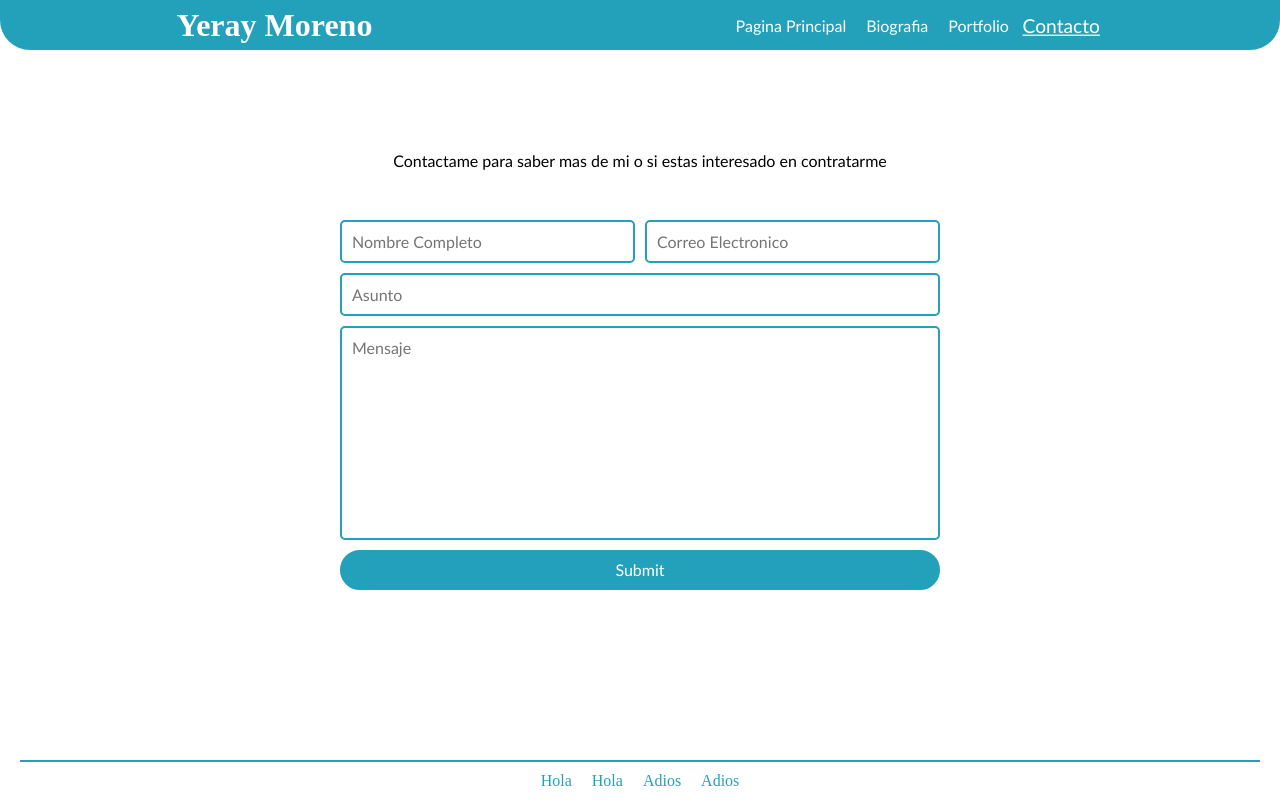
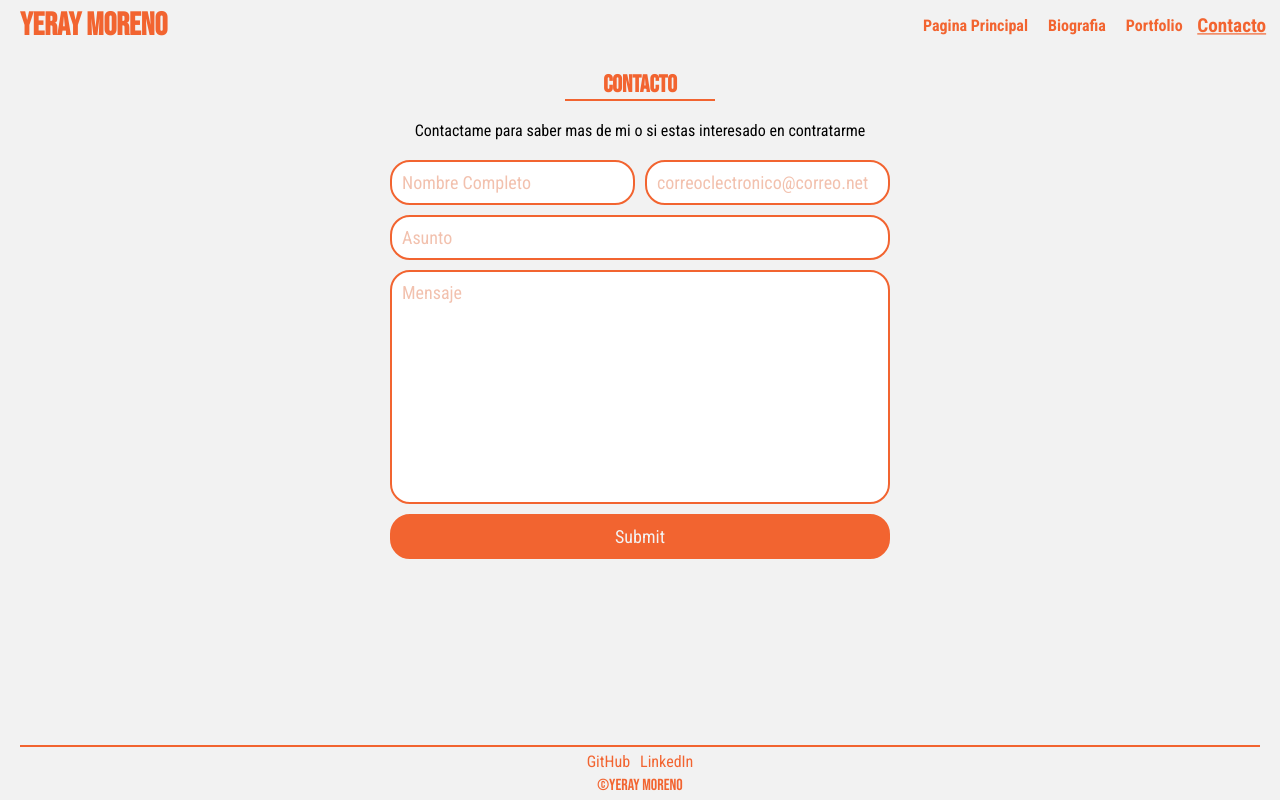
Before and after one commit to YerBrown/Proyecto-Personal, a plain HTML site: page contacto.html in a window 1280 px wide. Drawn offline with Linux system fonts and the light colour scheme.

Commit message:
rehacer el css

```diff
--- a/contacto.html
+++ b/contacto.html
@@ -6,6 +6,12 @@
     <meta name="viewport" content="width=device-width, initial-scale=1.0">
     <title>Yeray Moreno - Contacto</title>
     <link rel="stylesheet" href="styles.css">
+    <link rel="preconnect" href="https://fonts.googleapis.com">
+    <link rel="preconnect" href="https://fonts.gstatic.com" crossorigin>
+    <link href="https://fonts.googleapis.com/css2?family=Bebas+Neue&display=swap" rel="stylesheet">
+    <link rel="preconnect" href="https://fonts.googleapis.com">
+    <link rel="preconnect" href="https://fonts.gstatic.com" crossorigin>
+    <link href="https://fonts.googleapis.com/css2?family=Bebas+Neue&family=Roboto+Condensed:ital,wght@0,100..900;1,100..900&display=swap" rel="stylesheet">
 </head>
 
 <body>
@@ -20,23 +26,23 @@
     </header>
     <main>
         <section id="contacto">
+            <h2>Contacto</h2>
             <p>Contactame para saber mas de mi o si estas interesado en contratarme</p>
             <form action="" id="grid-contacto">
-                <input type="text" name="nombre" id="nombre" placeholder="Nombre Completo">
-                <input type="mail" name="correo" id="correo" placeholder="Correo Electronico">
-                <input type="text" name="asunto" id="asunto" placeholder="Asunto">
-                <textarea name="contenido" id="contenido" placeholder="Mensaje" rows="10"></textarea>
+                <input type="text" name="nombre" id="nombre" class="input-formulario" placeholder="Nombre Completo" required>
+                <input type="mail" name="correo" id="correo" class="input-formulario" placeholder="correoclectronico@correo.net" required>
+                <input type="text" name="asunto" id="asunto" class="input-formulario" placeholder="Asunto" required>
+                <textarea name="contenido" id="contenido" class="input-formulario" placeholder="Mensaje" rows="10" required></textarea>
                 <input type="submit" id="enviar">
             </form>
         </section>
     </main>
     <footer>
         <ul>
-            <li>Hola</li>
-            <li>Hola</li>
-            <li>Adios</li>
-            <li>Adios</li>
+            <li><a href="https://github.com/YerBrown" target="_blank">GitHub</a></li>
+            <li><a href="https://www.linkedin.com/in/yeray-moreno-a71512140/" target="_blank">LinkedIn</a></li>
         </ul>
+        <p id="copyright">&copy;Yeray Moreno </p>
     </footer>
 </body>
 
--- a/styles.css
+++ b/styles.css
@@ -1,18 +1,28 @@
+:root {
+    --font-general: 'Roboto Condensed', 'Bebas Neue', 'Roboto Condensed',sans-serif;
+    --font-title: 'Bebas Neue', 'Roboto Condensed', sans-serif;
+    --color-1: #F24F13;
+    --color-2: #F26430;
+    --color-3: #F2865E;
+    --color-4: #F2C1AE;
+    --color-5: #F2F2F2;
+}
+
 * {
     padding: 0;
     margin: 0;
 }
-:root {
-    --font-general: 'Trebuchet MS', 'Lucida Sans Unicode', 'Lucida Grande', 'Lucida Sans', Arial, sans-serif;
-}
+
 body,
 html {
     display: flex;
     flex-direction: column;
-    background-color: white;
     height: 100%;
-    margin: 0;
+    background-color: var(--color-5);
+    font-family: var(--font-general);
 }
+
+/* Header */
 
 header {
     position: fixed;
@@ -20,155 +30,30 @@ header {
     left: 0;
     width: 100%;
     height: 50px;
-    background-color: rgb(36, 161, 186);
-    padding: 0px;
+    z-index: 1000;
     display: flex;
-    flex-direction: row;
-    justify-content: space-around;
-    color: white;
-    border-radius: 0px 0px 30px 30px;
+    padding: 10px 20px;
+    box-sizing: border-box;
+    justify-content: space-between;
+    align-items: center;
+    background-color: var(--color-5);
 }
 
-nav {
-    margin: 10px;
-    display: flex;
-    flex-direction: row;
-    justify-content: space-around;
-    font-family: var(--font-general);
+header h1 {
+    font-family: var(--font-title);
+    color: var(--color-2);
 }
 
-nav a,
-header h1 {
-    text-decoration: none;
-    color: white;
-    margin: 10px;
+header nav {
     display: flex;
-    justify-content: center;
-    align-items: center;
-
+    justify-content: space-between;
+    gap: 20px;
 }
 
-main {
-    display: flex;
-    align-items: center;
-    justify-content: center;
-    flex: 1;
-    margin: 50px 0px;
-}
-
-section {
-    width: 100%;
-    display: flex;
-    flex-direction: column;
-    justify-content: space-around;
-    padding: 20px;
-}
-#contacto {
-    display: flex;
-    font-family: var(--font-general);
-    gap:50px;
-    justify-content: center;
-    align-items: center;
-}
-
-#contacto p {
-    text-align: center;
-}
-
-#grid-contacto {
-    display: grid;
-    gap: 10px;
-    width: 600px;
-}
-#nombre, #correo {
-    grid-row: 1;
-}
-#asunto {
-    grid-row: 2;
-    grid-column-start: 1;
-    grid-column-end: 3;
-}
-#contenido {
-    grid-row: 3;
-    grid-column-start: 1;
-    grid-column-end: 3;
-    resize: none;
-}
-
-#nombre, #correo, #asunto, #contenido {
-    border: 2px solid rgb(36, 161, 186);
-    padding: 10px;
-    animation: inputBorderNoFocus 0.5s forwards;
-    font-family: var(--font-general);
-    font-size: 16px;
-}
-#enviar {
-    background-color: rgb(36, 161, 186);
-    border: 2px solid rgb(36, 161, 186);
-    border-radius: 20px;
-    grid-row: 4;
-    grid-column-start: 1;
-    grid-column-end: 3;
-    height: 40px;
-    font-family:  var(--font-general);
-    font-size: 16px;
-    color: white;
-}
-
-#nombre:focus, #correo:focus, #asunto:focus, #contenido:focus{
-    animation: inputBorderFocus 0.5s forwards;
-    outline: none;
-}
-
-input::placeholder {
-    font-family: var(--font-general);
-}
-@keyframes inputBorderFocus {
-    0%{
-        border-radius: 5px;
-        border-width: 2px;
-    }
-    100% {
-        border-radius: 20px;
-        border-width: 4px;
-    }
-}
-
-@keyframes inputBorderNoFocus {
-    0%{
-        border-radius: 20px;
-        border-width: 4px;
-    }
-    100% {
-        border-radius: 5px;
-
-        border-width: 2px;
-    }
-}
-
-
-footer {
-    color: rgb(36, 161, 186);
-    text-align: center;
-    padding: 10px 0;
-    border-top: 2px solid rgb(36, 161, 186);
-
-    margin: 20px 20px 0 20px;
-
-}
-
-footer ul {
-    display: flex;
-    flex-direction: row;
-    align-items: center;
-    justify-content: center;
-    margin: 0px 20px;
-    flex-wrap: wrap;
-}
-
-footer li {
-    list-style: none;
-    margin: 0px 10px;
+nav a {
+    text-decoration: none;
+    font-weight: bold;
+    color: var(--color-2);
 }
 
 #current-page {
@@ -176,29 +61,156 @@ footer li {
     text-decoration: underline;
 }
 
+/* Content */
 
+main {
+    display: flex;
+    flex-direction: column;
+    flex: 1;
+    padding: 50px 0 20px 0;
+}
 
+section {
+    display: flex;
+    align-items: center;
+    flex-direction: column;
+    padding: 20px 0;
+    width: 100%;
+    gap: 20px;
+}
+
+/* Pagina Principal */
+
+#bienvenida {
+    height: 200px;
+    background-color: var(--color-2);
+    gap: 0px;
+    min-height: 300px;
+}
+
+#bienvenida h2{
+    display: flex;
+    width: 90%;
+    height: 90%;
+    font-size: 15vw;
+    color: var(--color-5);
+    align-items: center;
+    justify-content: center;
+}
+
+#bienvenida h3 {
+    height: 20%;
+    width: 90%;
+    font-size: 3vw;
+    text-align: center;
+    color: var(--color-4);
+}
+
+/* Contacto */
+
+#contacto p {
+    text-align: center;
+    width: 90%;
+}
+
+#grid-contacto {
+    display: grid;
+    grid-template-columns: 1fr 1fr;
+    grid-template-rows: auto;
+    gap: 10px;
+    width: 90%;
+    max-width: 500px;
+}
+
+#grid-contacto input,  #grid-contacto textarea{
+    font-family: var(--font-general);
+    border: 2px solid var(--color-2);
+    border-radius: 20px;
+    padding: 10px;
+    font-size: 18px;
+}
+
+#grid-contacto input::placeholder,  #grid-contacto textarea::placeholder{
+    color: var(--color-4);
+
+}
+
+#grid-contacto input:focus,  #grid-contacto textarea:focus{
+    outline: 2px solid var(--color-2);
+
+}
+
+#asunto,
+#contenido {
+    grid-column: 1 / 3;
+}
+
+textarea {
+    resize: none;
+}
+
+#enviar {
+    font-family: var(--font-general);
+    grid-column: 1 / 3;
+    background-color: var(--color-2);
+    color: var(--color-5);
+}
+
+#enviar:active {
+    background-color: var(--color-3);
+}
+section h2 {
+    text-align: center;
+    font-family: var(--font-title);
+    width: 150px;
+    border-bottom: 2px solid var(--color-2);
+    color: var(--color-2);
+}
+
+/* Footer */
+
+footer {
+    display: flex;
+    align-items: center;
+    flex-direction: column;
+    border-top: 2px solid var(--color-2);
+    margin: 0 20px;
+    padding: 5px 0;
+    gap: 5px;
+    color: var(--color-2);
+}
+
+footer ul {
+    display: flex;
+    flex-direction: row;
+    justify-content: center;
+    align-items: center;
+    width: 100%;
+    gap: 10px;
+    list-style-type: none;
+}
+
+footer a {
+    color: var(--color-2);
+    text-decoration: none;
+}
+
+footer a:hover {
+    text-decoration: underline;
+}
+
+#copyright {
+    font-family: var(--font-title);
+}
+
+/* Portrait */
 @media screen and (max-width: 700px) {
     header {
         flex-direction: column;
-        height: 100px;
-    }
-
-    nav,
-    header {
-        display: flex;
-        align-items: center;
-        justify-content: center;
-    }
-
-    nav a {
-        margin: 8px;
+        height: 80px;
     }
 
     main {
-        margin: 100px 0px;
-    }
-    #grid-contacto {
-        width: 100%;
+        padding: 80px 0 20px 0;
     }
 }
```
Also changed, not shown: biografia.html (+16 -6 lines), index.html (+15 -9 lines), portfolio.html (+20 -7 lines).
